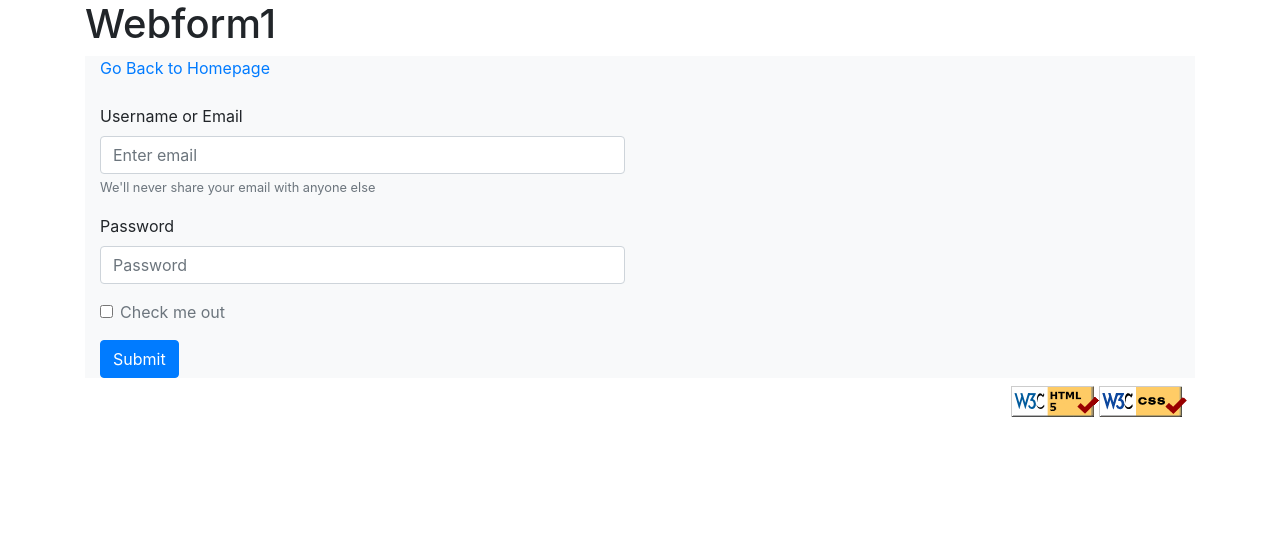
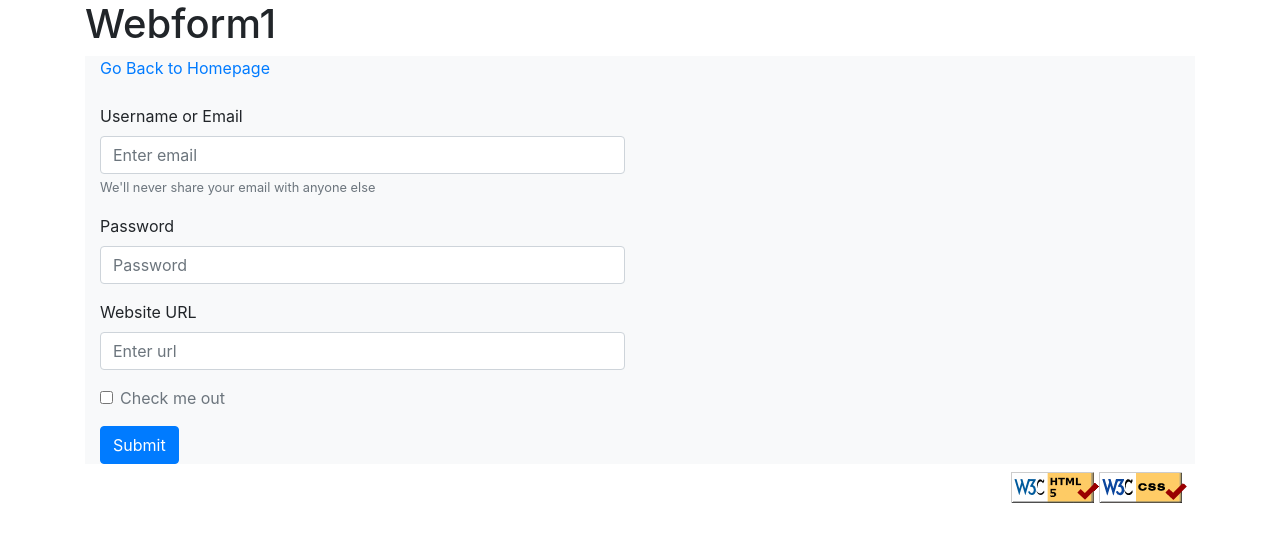
Before and after one commit to asad-webnet/cs4722023, a plain HTML site: page webforms/index1.html in a window 1280 px wide. Drawn offline with nearby package versions, Linux system fonts and the light colour scheme.

Commit message:
adding web url

```diff
--- a/webforms/index1.html
+++ b/webforms/index1.html
@@ -53,10 +53,19 @@
 
                     <small class="text-muted">We'll never share your email with anyone else</small>
                   </div>
+
                   <div class="form-group">
                     <label for="exampleInputPassword1">Password</label>
                     <input type="password" required class="form-control" id="exampleInputPassword1" pattern="(?=.*\d)(?=.*[a-z])(?=.*[A-Z]).{10,}"
                     title="Must contain at least one  number and one uppercase and lowercase letter, and at least 10 or more characters" placeholder="Password">
+                  </div>
+
+                  <div class="form-group">
+                    <label for="websiteUrl">Website URL</label>
+                    <input type="text" class="form-control"
+                      placeholder="Enter url" required id="websiteUrl" pattern="^(http|https)://" title="Must enter it beginning with either the string, 'http://'' or 'https://'">
+
+                    <!-- <small class="text-muted">We'll never share your email with anyone else</small> -->
                   </div>
 
                   <div class="form-check">
```
